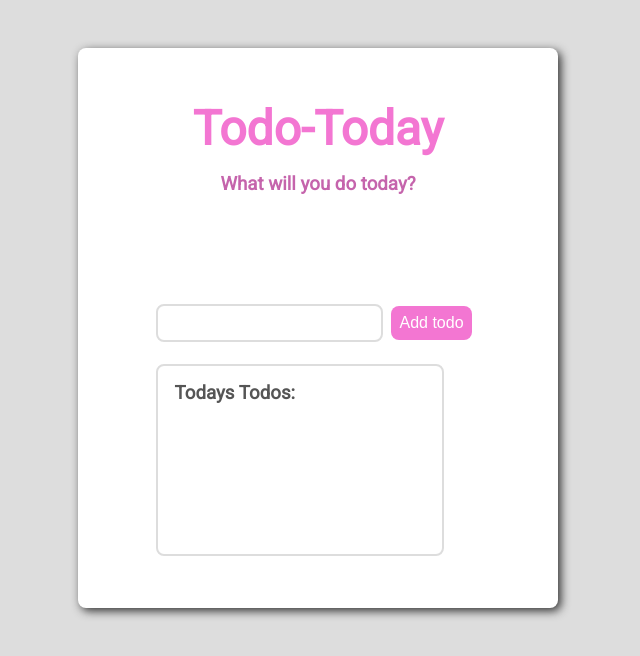
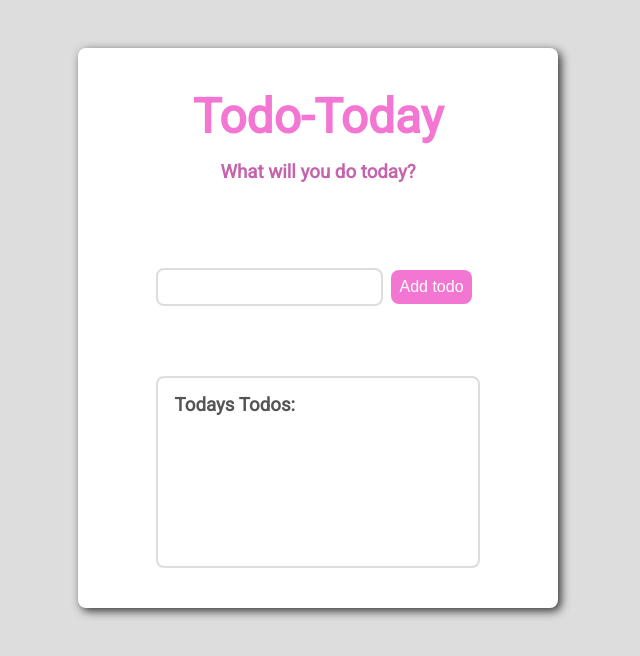
Before and after one commit to PetterFogel/angular-project, an Angular app: page / in a window 1280 px wide. Shown: the top 656 px of the page, without its empty margins (322-962 px from the left). Built offline with nearby package versions, Linux system fonts and the light colour scheme.

Commit message:
Add margin top for todolist-container.

```diff
--- a/src/app/components/todo-list/todo-list.component.css
+++ b/src/app/components/todo-list/todo-list.component.css
@@ -1,10 +1,10 @@
 /* Todo List */
 .todo-list-container {
-    width: 18rem;
+    width: 100%;
     height: 12rem;
     border: 2px solid #ddd;
     border-radius: 0.5rem;
-    margin-top: 1rem;
+    margin-top: 4rem;
     padding: 1rem;
 }
 
```
